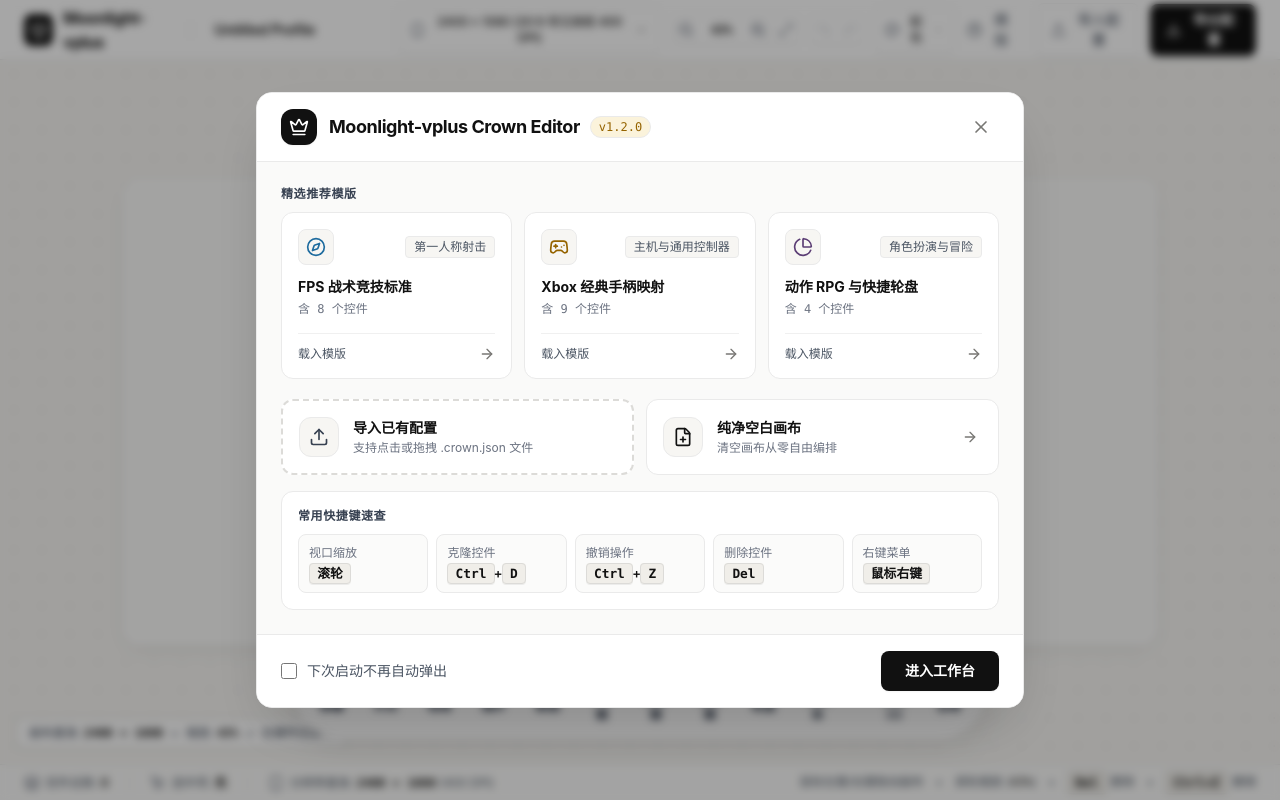
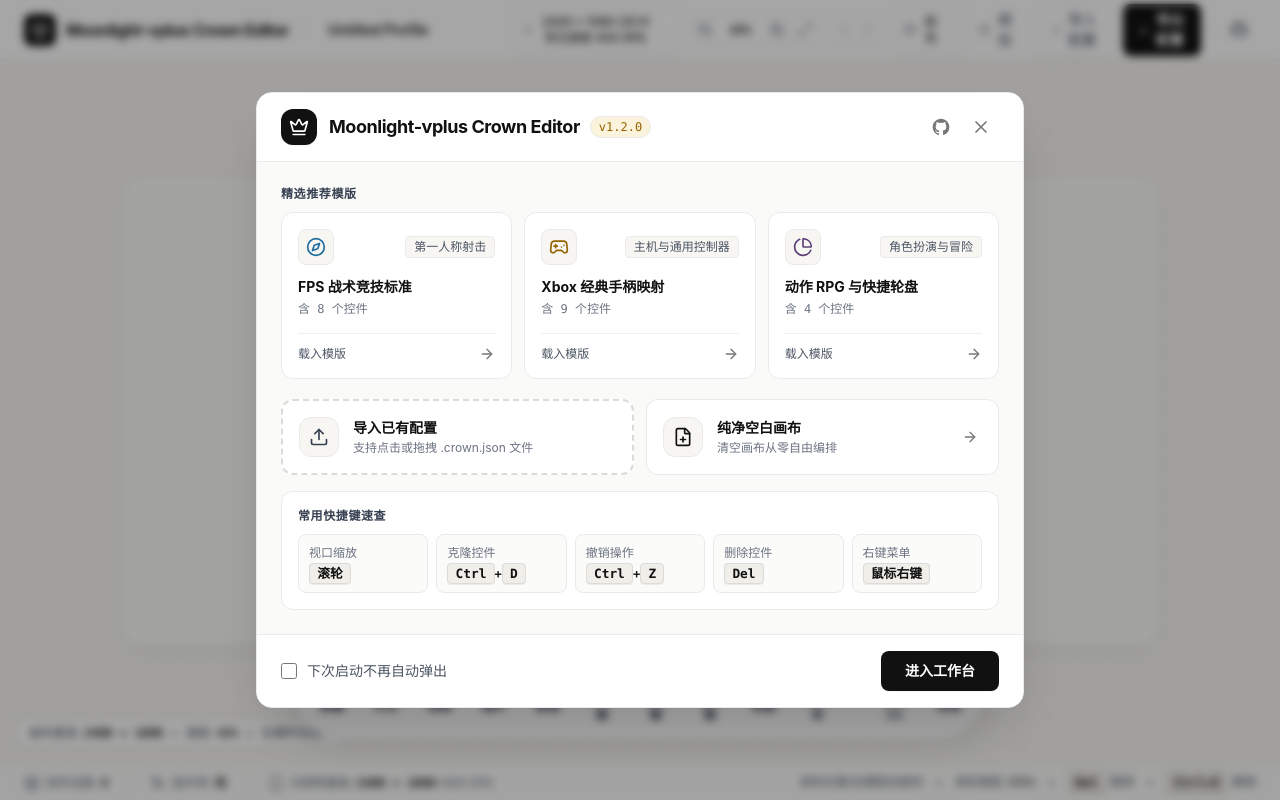
Before and after one commit to llxo/moonlight-vplus-crown-editor, a React (Vite) app: page / in a window 1280 px wide. Built offline with nearby package versions, Linux system fonts and the light colour scheme.

Commit message:
feat(ui): 左上角应用名称更新为全称并添加GitHub仓库直达链接

```diff
--- a/src/components/layout/HeaderBar.tsx
+++ b/src/components/layout/HeaderBar.tsx
@@ -130,8 +130,8 @@
           <div className="flex h-8 w-8 items-center justify-center rounded-lg bg-[#111111] text-[#ffffff] shadow-2xs">
             <Crown className="h-4.5 w-4.5" />
           </div>
-          <span className="font-bold text-base tracking-tight text-[#111111]">
-            Moonlight-vplus
+          <span className="font-bold text-base tracking-tight text-[#111111] whitespace-nowrap">
+            Moonlight-vplus Crown Editor
           </span>
         </div>
 
@@ -405,6 +405,26 @@
           <Download className="h-4 w-4 text-[#ffffff]" />
           <span>导出配置</span>
         </button>
+
+        <div className="h-4 w-[1px] bg-[#eaeaea]" />
+
+        {/* GitHub 仓库直达链接 */}
+        <a
+          href="https://github.com/llxo/moonlight-vplus-crown-editor/"
+          target="_blank"
+          rel="noopener noreferrer"
+          className="flex items-center justify-center rounded-lg p-2 text-[#4b5563] hover:text-[#111111] hover:bg-[#f7f6f3] transition-colors"
+          title="GitHub 仓库 (llxo/moonlight-vplus-crown-editor)"
+          aria-label="GitHub 仓库"
+        >
+          <svg className="h-4.5 w-4.5 fill-current" viewBox="0 0 24 24" aria-hidden="true">
+            <path
+              fillRule="evenodd"
+              clipRule="evenodd"
+              d="M12 2C6.477 2 2 6.484 2 12.017c0 4.425 2.865 8.18 6.839 9.504.5.092.682-.217.682-.483 0-.237-.008-.868-.013-1.703-2.782.605-3.369-1.343-3.369-1.343-.454-1.158-1.11-1.466-1.11-1.466-.908-.62.069-.608.069-.608 1.003.07 1.53 1.032 1.53 1.032.892 1.53 2.341 1.088 2.91.832.092-.647.35-1.088.636-1.338-2.22-.253-4.555-1.113-4.555-4.951 0-1.093.39-1.988 1.029-2.688-.103-.253-.446-1.272.098-2.65 0 0 .84-.27 2.75 1.026A9.564 9.564 0 0112 6.844c.85.004 1.705.115 2.504.337 1.909-1.296 2.747-1.027 2.747-1.027.546 1.379.202 2.398.1 2.651.64.7 1.028 1.595 1.028 2.688 0 3.848-2.339 4.695-4.566 4.943.359.309.678.92.678 1.855 0 1.338-.012 2.419-.012 2.747 0 .268.18.58.688.482A10.019 10.019 0 0022 12.017C22 6.484 17.522 2 12 2z"
+            />
+          </svg>
+        </a>
       </div>
     </header>
   );
--- a/src/components/layout/WelcomeModal.tsx
+++ b/src/components/layout/WelcomeModal.tsx
@@ -148,6 +148,23 @@
             </div>
           </div>
 
+          <div className="flex items-center gap-1">
+            <a
+              href="https://github.com/llxo/moonlight-vplus-crown-editor/"
+              target="_blank"
+              rel="noopener noreferrer"
+              className="rounded-lg p-2 text-[#787774] hover:bg-[#f7f6f3] hover:text-[#111111] transition-colors"
+              title="GitHub 仓库"
+              aria-label="GitHub 仓库"
+            >
+              <svg className="h-5 w-5 fill-current" viewBox="0 0 24 24" aria-hidden="true">
+                <path
+                  fillRule="evenodd"
+                  clipRule="evenodd"
+                  d="M12 2C6.477 2 2 6.484 2 12.017c0 4.425 2.865 8.18 6.839 9.504.5.092.682-.217.682-.483 0-.237-.008-.868-.013-1.703-2.782.605-3.369-1.343-3.369-1.343-.454-1.158-1.11-1.466-1.11-1.466-.908-.62.069-.608.069-.608 1.003.07 1.53 1.032 1.53 1.032.892 1.53 2.341 1.088 2.91.832.092-.647.35-1.088.636-1.338-2.22-.253-4.555-1.113-4.555-4.951 0-1.093.39-1.988 1.029-2.688-.103-.253-.446-1.272.098-2.65 0 0 .84-.27 2.75 1.026A9.564 9.564 0 0112 6.844c.85.004 1.705.115 2.504.337 1.909-1.296 2.747-1.027 2.747-1.027.546 1.379.202 2.398.1 2.651.64.7 1.028 1.595 1.028 2.688 0 3.848-2.339 4.695-4.566 4.943.359.309.678.92.678 1.855 0 1.338-.012 2.419-.012 2.747 0 .268.18.58.688.482A10.019 10.019 0 0022 12.017C22 6.484 17.522 2 12 2z"
+                />
+              </svg>
+            </a>
             <button
               type="button"
               onClick={handleClose}
@@ -156,6 +173,7 @@
             >
               <X className="h-5 w-5" />
             </button>
+          </div>
         </div>
 
         {/* 主体 Bento 便当盒区域 */}
```
Lines whose indentation alone changed are shown as unchanged.
